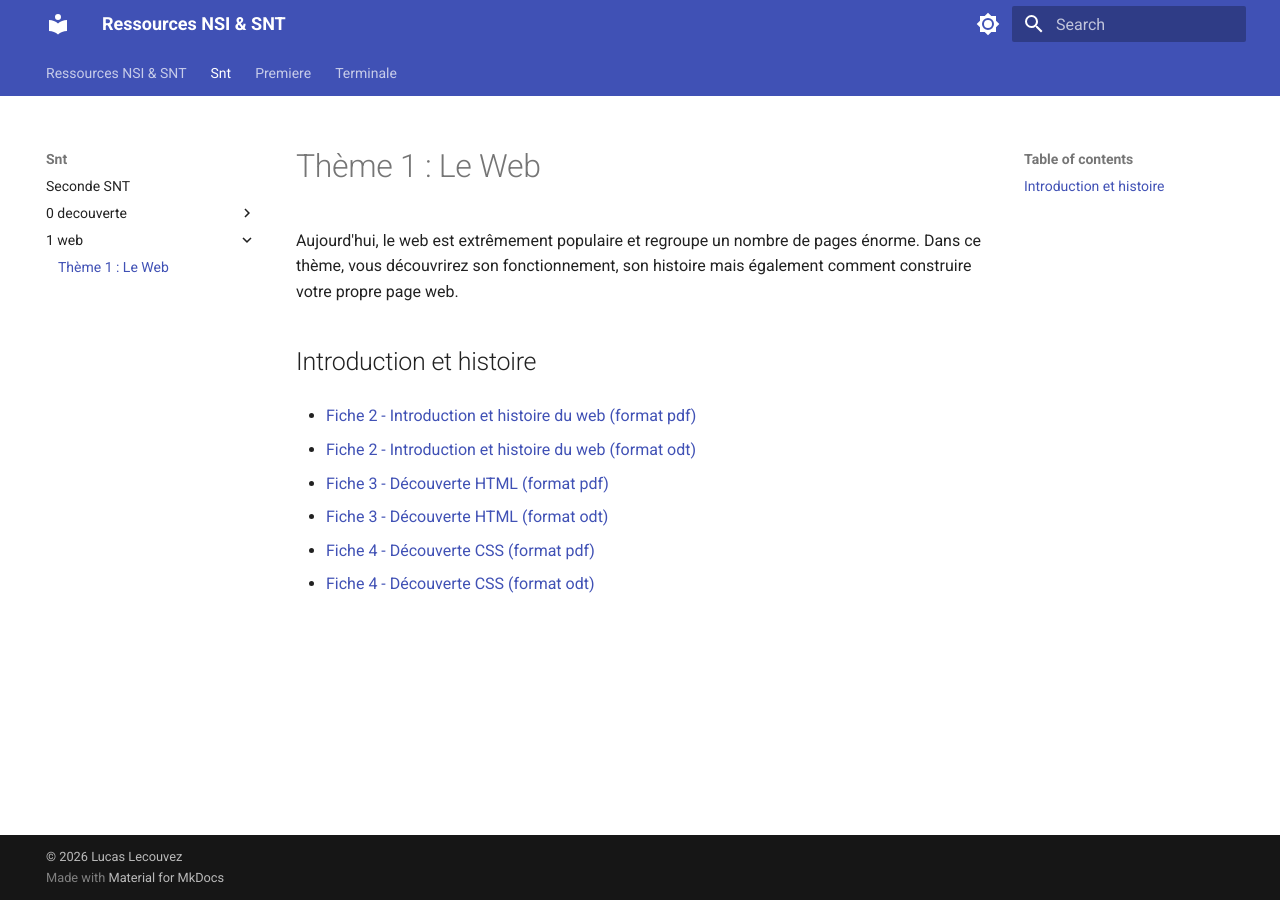
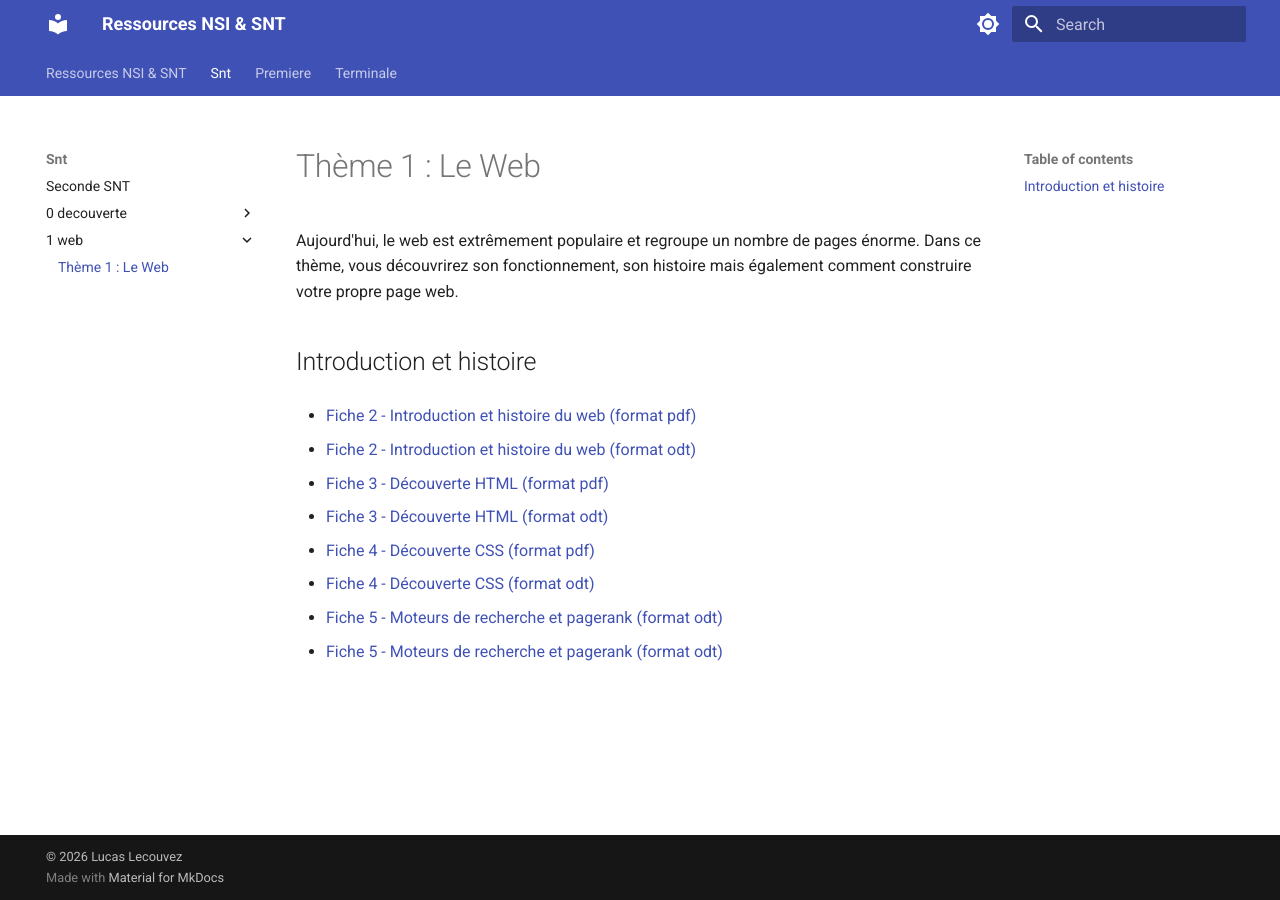
Before and after one commit to ProfD1FO/SNT-NSI-Lecouvez, an MkDocs documentation site: the page built from docs/snt/1-web/index.md, in a window 1280 px wide. Built offline with MkDocs 1.6.1 and Material for MkDocs 9.7.7, drawn with Linux system fonts in a browser that asks for light colours.

Commit message:
fiche 5 web

```diff
--- a/docs/snt/1-web/index.md
+++ b/docs/snt/1-web/index.md
@@ -15,3 +15,7 @@ Aujourd'hui, le web est extrêmement populaire et regroupe un nombre de pages é
 - [Fiche 4 - Découverte CSS (format pdf)](fichiers/fiche4_css.pdf)
 
 - [Fiche 4 - Découverte CSS (format odt)](fichiers/fiche4_css.odt)
+
+- [Fiche 5 - Moteurs de recherche et pagerank (format odt)](fichiers/fiche5_pagerank.odt)
+
+- [Fiche 5 - Moteurs de recherche et pagerank (format odt)](fichiers/fiche5_pagerank.pdf)
```
